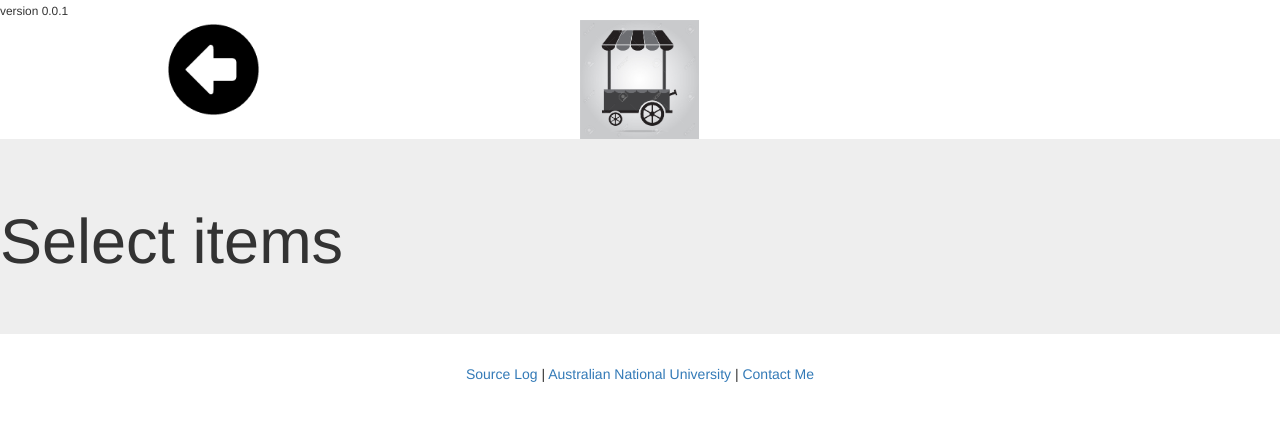
After one commit to alexbenys/hci-literacy, a Laravel app: page /market in a window 1280 px wide. The commit adds this page. Shown: the top 421 px of the page. Run offline with Laravel 8, Linux system fonts and the light colour scheme; settings files or empty folders that the repository lacks are supplied.

Commit message:
added market page for local produce

```diff
--- a/app/Http/Controllers/PagesController.php
+++ b/app/Http/Controllers/PagesController.php
@@ -11,4 +11,8 @@ class PagesController extends Controller
     public function index() {
         return view('pages.index');
     }
+
+    public function getMarket() {
+        return view('pages.market');
+    }
 }
--- a/references.txt
+++ b/references.txt
@@ -5,8 +5,9 @@ news-1.png - http://www.freeiconspng.com/uploads/news-icon-19.png
 hospital-1.ico - http://www.iconarchive.com/show/ios7-icons-by-icons8/Healthcare-Hospital-3-icon.html
 hospital-2.ico - http://www.iconarchive.com/show/windows-8-icons-by-icons8/Healthcare-Hospital-3-icon.html
 left-arrow.ico - http://www.iconarchive.com/show/windows-8-icons-by-icons8/Arrows-Left-Circular-icon.html
-right-arrow.ico
-
+market-1.jpg - http://previews.123rf.com/images/keath/keath1506/keath150600048/41837621-Market-cart-icon-vector-illustration-Stock-Vector.jpg
+market-2.png - https://cdn4.iconfinder.com/data/icons/business-soft/512/market_seller-512.png
+market-3.png - https://www.iconexperience.com/_img/o_collection_png/green_dark_grey/512x512/plain/market_stand.png
 
 APIs
 weather - https://packagist.org/packages/nwidart/laravel-forecast, https://github.com/nWidart/forecast-php
--- /dev/null
+++ b/resources/views/pages/market.blade.php
@@ -0,0 +1,49 @@
+<!--
+* File: market.blade.php
+* Owner: Alex Simangunsong
+* Purpose: Market page
+* Versions
+*   User    |       Date       |            Description              |
+*   Alex    |    30/09/2016    | Developed                           |
+!-->
+
+@extends('app')
+
+@section('css')
+
+@endsection
+
+@section('content')
+    <div class="container-fluid">
+        <div class="row">
+            <div class="col-md-4">
+                <div class="text-center">
+                    <a href="{{ URL::previous() }}">
+                        <img src="{{ asset('images/left-arrow.ico') }}"
+                             style="top:50%;"
+                             width=25%"
+                             alt="Weather Icon">
+                    </a>
+                </div>
+            </div>
+
+            <div class="col-md-4">
+                <div class="text-center">
+                    <img src="{{ asset('images/market-1.jpg') }}"
+                         class=""
+                         width=30%"
+                         alt="Market Icon">
+                </div>
+            </div>
+
+            <div class="col-md-4">
+
+            </div>
+        </div>
+    </div>
+
+    <div class="jumbotron">
+        <h1>Select items</h1>
+
+    </div>
+@endsection
--- a/routes/web.php
+++ b/routes/web.php
@@ -28,8 +28,12 @@ Route::post('/', [
     'uses' => 'WeatherController@storeWeather'
 ]);
 
-Route::get('weather',
-    [
+Route::get('weather', [
         'as' => 'displayWeather',
         'uses' => 'WeatherController@index'
-    ]);
+]);
+
+Route::get('market', [
+    'as' => 'displayMarket',
+    'uses' => 'PagesController@getMarket'
+]);
```
Also changed, not shown: resources/views/pages/index.blade.php (+9 -3 lines), public/images/market-1.jpg (added), public/images/market-2.png (added), public/images/market-3.png (added).
